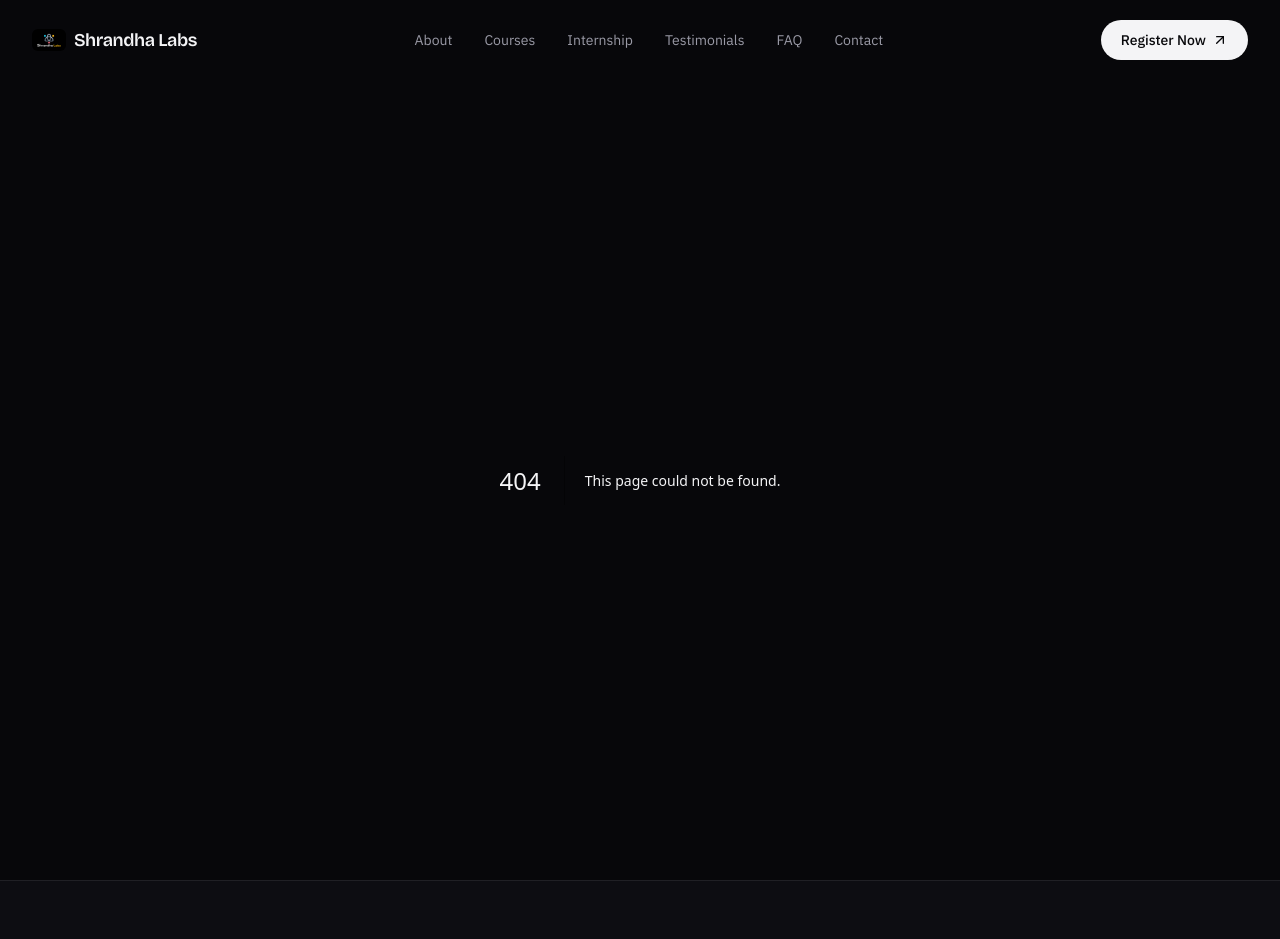
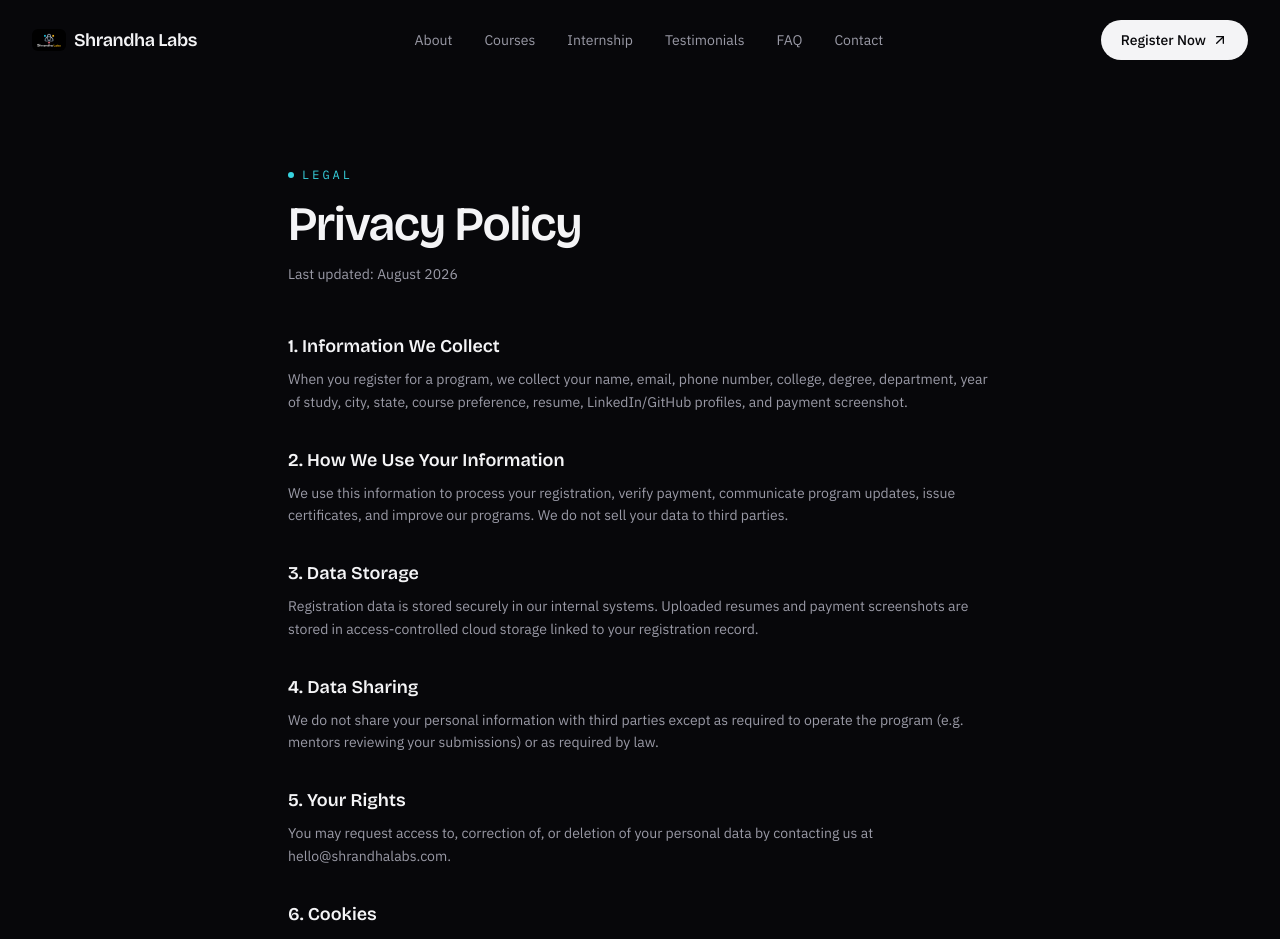
Before and after one commit to emerging324-maker/Shrandha, a Next.js app: page /privacy-policy in a window 1280 px wide. Before the commit this address had no page. Shown: the top 939 px of the page. Built offline with nearby package versions, Linux system fonts and the light colour scheme.

Commit message:
Add files via upload

```diff
--- /dev/null
+++ b/src/app/privacy-policy/page.tsx
@@ -0,0 +1,35 @@
+import type { Metadata } from "next";
+import { Reveal, Eyebrow } from "@/components/ui";
+
+export const metadata: Metadata = { title: "Privacy Policy", description: "How Shrandha Labs collects, uses, and protects your data." };
+
+const sections = [
+  { h: "1. Information We Collect", p: "When you register for a program, we collect your name, email, phone number, college, degree, department, year of study, city, state, course preference, resume, LinkedIn/GitHub profiles, and payment screenshot." },
+  { h: "2. How We Use Your Information", p: "We use this information to process your registration, verify payment, communicate program updates, issue certificates, and improve our programs. We do not sell your data to third parties." },
+  { h: "3. Data Storage", p: "Registration data is stored securely in our internal systems. Uploaded resumes and payment screenshots are stored in access-controlled cloud storage linked to your registration record." },
+  { h: "4. Data Sharing", p: "We do not share your personal information with third parties except as required to operate the program (e.g. mentors reviewing your submissions) or as required by law." },
+  { h: "5. Your Rights", p: "You may request access to, correction of, or deletion of your personal data by contacting us at hello@shrandhalabs.com." },
+  { h: "6. Cookies", p: "Our website may use cookies to improve your browsing experience and understand site usage. You can disable cookies in your browser settings." },
+  { h: "7. Changes to This Policy", p: "We may update this policy from time to time. Continued use of our services after changes constitutes acceptance of the updated policy." },
+  { h: "8. Contact", p: "For privacy-related questions, reach us at hello@shrandhalabs.com." },
+];
+
+export default function Privacy() {
+  return (
+    <div className="mx-auto max-w-3xl px-5 md:px-8 py-20">
+      <Reveal>
+        <Eyebrow>Legal</Eyebrow>
+        <h1 className="mt-4 font-display font-semibold text-4xl md:text-5xl tracking-tight">Privacy Policy</h1>
+        <p className="mt-4 text-sm text-muted">Last updated: August 2026</p>
+      </Reveal>
+      <div className="mt-12 space-y-8">
+        {sections.map((s) => (
+          <div key={s.h}>
+            <h2 className="font-display font-semibold text-lg">{s.h}</h2>
+            <p className="mt-2 text-muted leading-relaxed text-sm">{s.p}</p>
+          </div>
+        ))}
+      </div>
+    </div>
+  );
+}
```
